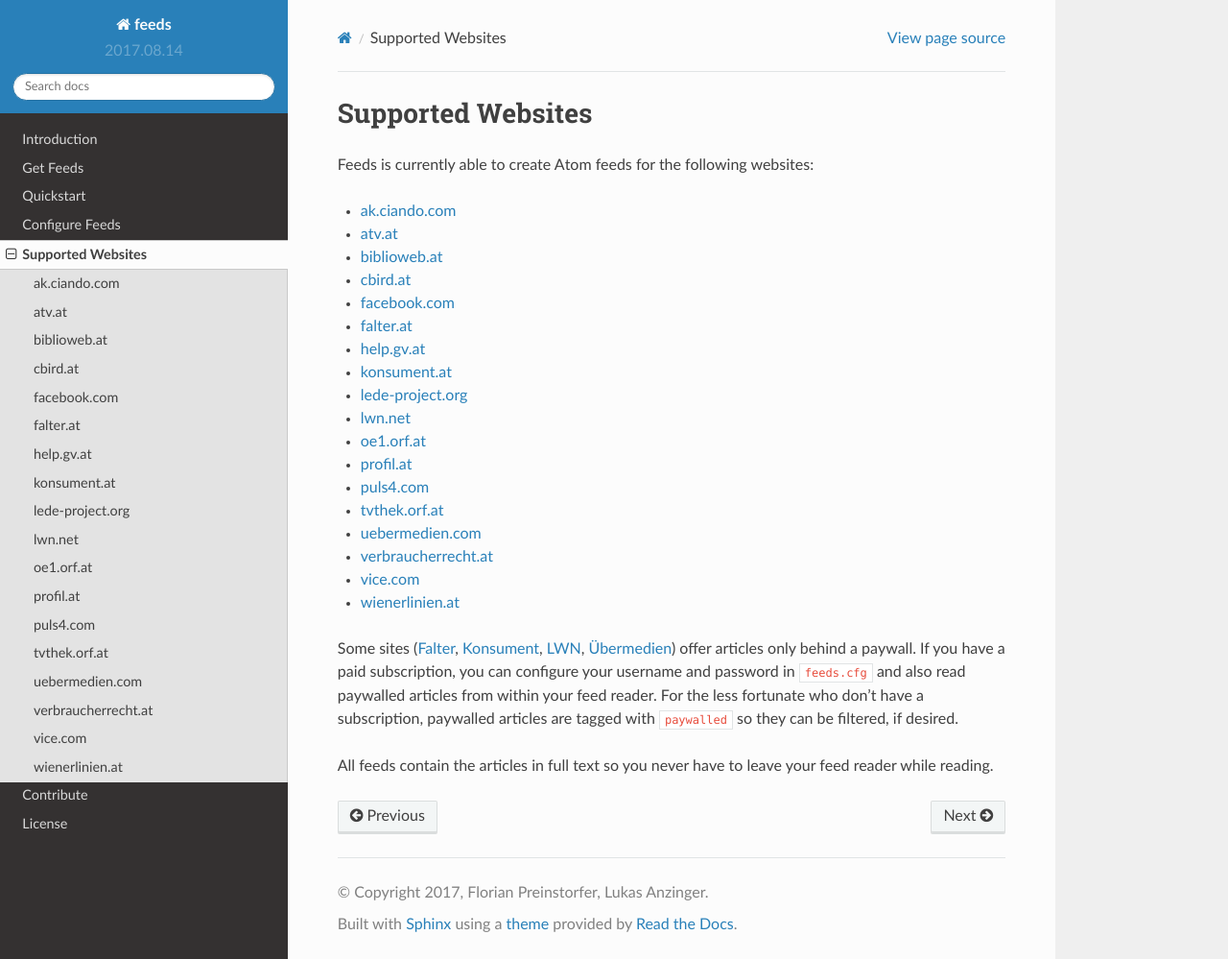
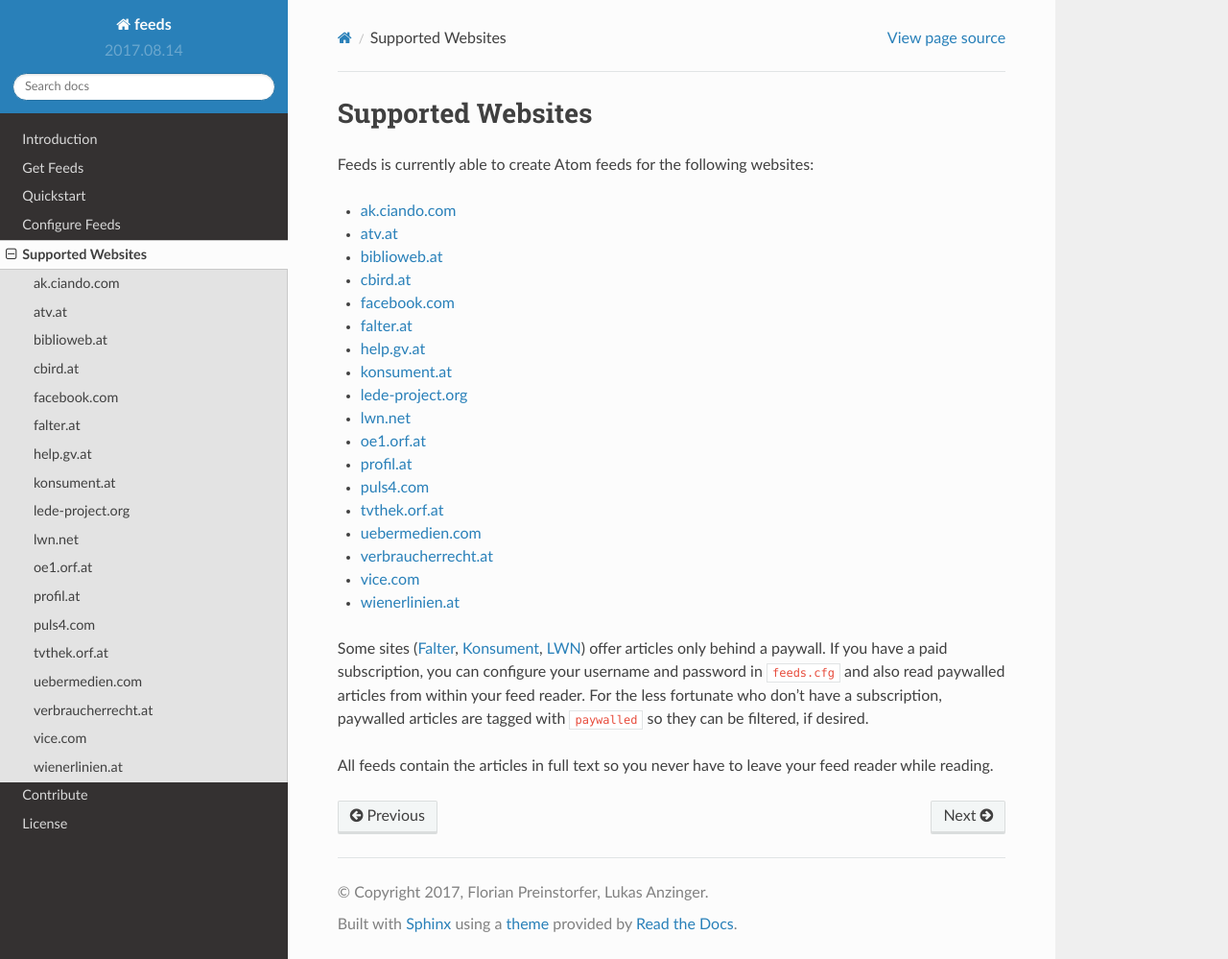
Before and after one commit to PyFeeds/PyFeeds, a Sphinx documentation site: the page built from docs/spiders.rst, in a window 1280 px wide and 999 px high. Shown: the whole window at 96% size. Built offline with Sphinx 7.4.7 and the Read the Docs theme 2.0.0, drawn with Linux system fonts in a browser that asks for light colours.

Commit message:
Übermedien.de only has a soft paywall.

```diff
--- a/docs/spiders.rst
+++ b/docs/spiders.rst
@@ -11,12 +11,12 @@
    spiders/*
 
 Some sites (:ref:`Falter <spider_falter.at>`, :ref:`Konsument
-<spider_konsument.at>`, :ref:`LWN <spider_lwn.net>`, :ref:`Übermedien
-<spider_uebermedien.com>`) offer articles only behind a paywall. If you have a
-paid subscription, you can configure your username and password in
-``feeds.cfg`` and also read paywalled articles from within your feed reader.
-For the less fortunate who don't have a subscription, paywalled articles are
-tagged with ``paywalled`` so they can be filtered, if desired.
+<spider_konsument.at>`, :ref:`LWN <spider_lwn.net>`) offer articles only
+behind a paywall. If you have a paid subscription, you can configure your
+username and password in ``feeds.cfg`` and also read paywalled articles from
+within your feed reader.  For the less fortunate who don't have a
+subscription, paywalled articles are tagged with ``paywalled`` so they can be
+filtered, if desired.
 
 All feeds contain the articles in full text so you never have to leave your
 feed reader while reading.
```
